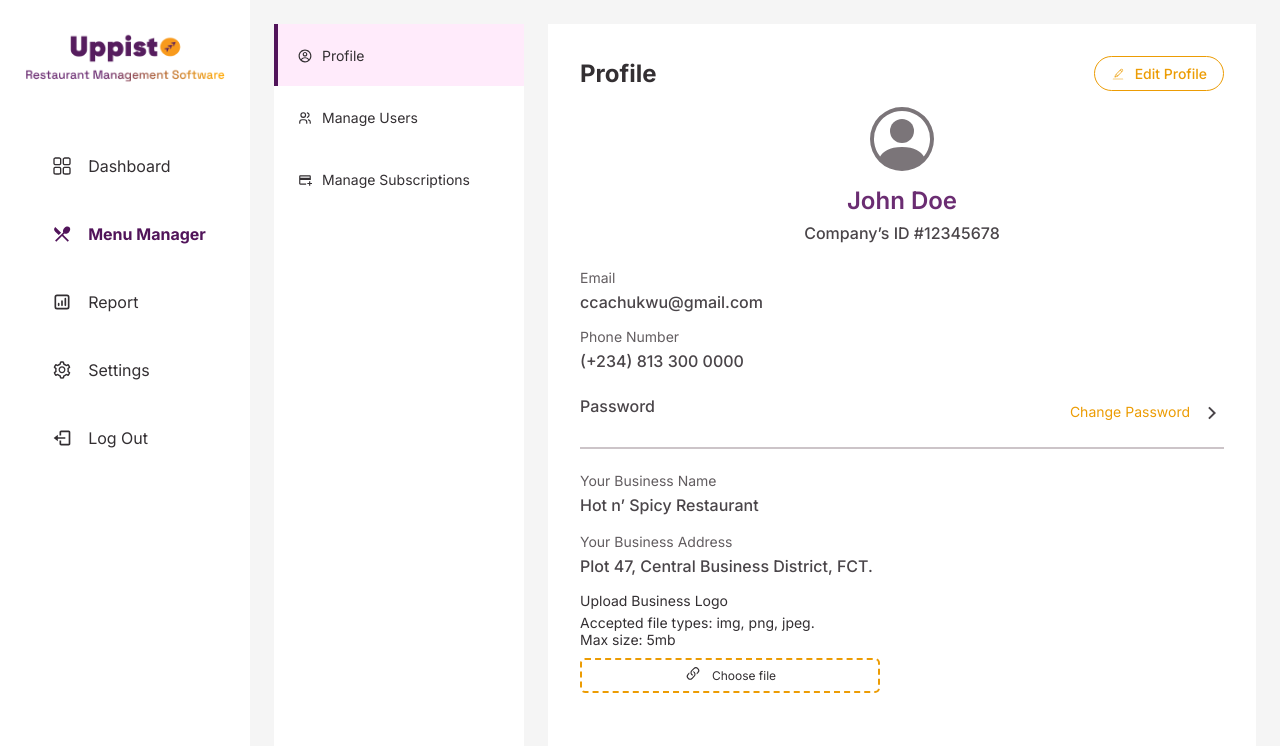
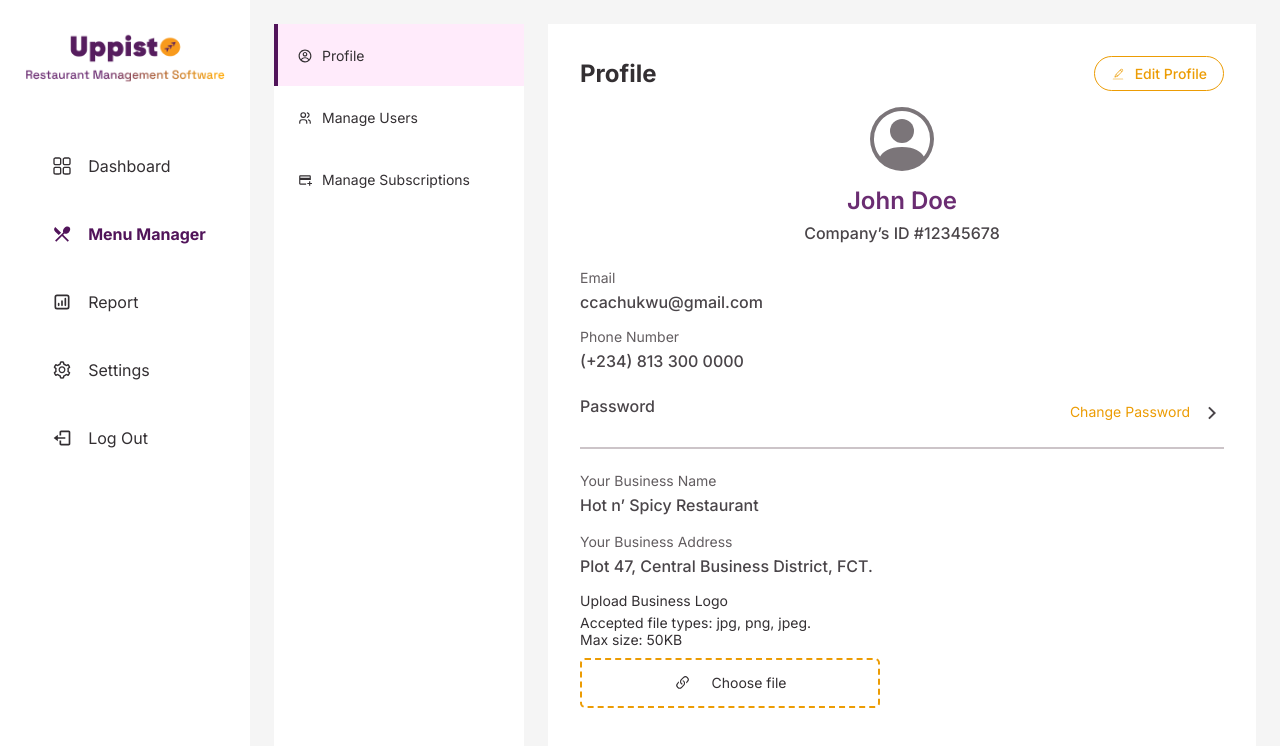
Before and after one commit to King-Mikaelson/vigilant-octo-enigma, a React (Create React App) app: page /settings/profile in a window 1280 px wide. Shown: the top 746 px of the page. Built offline with nearby package versions, Linux system fonts and the light colour scheme.

Commit message:
FEAT/added Profile settings page

```diff
--- a/src/components/admin/settings/adminSettings/profile/index.tsx
+++ /dev/null
@@ -1,73 +0,0 @@
-import { Link, useNavigate } from "react-router-dom";
-import { CiEdit } from "react-icons/ci";
-import { BsLink45Deg, BsPersonCircle } from "react-icons/bs";
-import { RiArrowRightSLine } from "react-icons/ri";
-
-const Profile = () => {
-  return (
-    <div className="profile-container">
-      <div className="profile-header">
-        <h3>Profile</h3>
-        <button>
-          <Link to="/settings/editprofile" className="profile-link-btn">
-            <CiEdit />
-            Edit Profile
-          </Link>
-        </button>
-      </div>
-      <div className="profile-name">
-        <span>
-          <BsPersonCircle />
-        </span>
-        <h3>John Doe</h3>
-        <p>Company’s ID #12345678</p>
-      </div>
-      <div className="profile-body">
-        <div className="body-email">
-          <span className="span1">Email</span>
-          <p>ccachukwu@gmail.com</p>
-        </div>
-        <div className="body-phone">
-          <span className="span1">Phone Number</span>
-          <p>(+234) 813 300 0000</p>
-        </div>
-        <div className="body-password">
-          <span>Password</span>
-          <div className="change-password">
-            <p>Change Password</p>
-            <span>
-              <RiArrowRightSLine />
-            </span>
-          </div>
-        </div>
-      </div>
-      <hr className="profile-hr" />
-      {/* business deeets */}
-      <div className="business-body">
-        <div className="biz-name">
-          <span>Your Business Name</span>
-          <p>Hot n’ Spicy Restaurant</p>
-        </div>
-        <div className="biz-address">
-          <span>Your Business Address</span>
-          <p>Plot 47, Central Business District, FCT.</p>
-        </div>
-        <div className="biz-logo">
-          <span>Upload Business Logo</span>
-          <p className="img-type">Accepted file types: img, png, jpeg.</p>
-          <p className="max-mb">Max size: 5mb</p>
-          <div className="logo-input">
-            <input type="file" />
-            <div>
-              <span>
-                <BsLink45Deg size={18} />
-              </span>
-              Choose file
-            </div>
-          </div>
-        </div>
-      </div>
-    </div>
-  );
-};
-export default Profile;
--- a/src/components/admin/settings/adminSettings/layout/index.tsx
+++ b/src/components/admin/settings/layout/index.tsx
@@ -3,7 +3,7 @@ import { CgProfile } from "react-icons/cg";
 import { MdAddCard } from "react-icons/md";
 import { TbUsers } from "react-icons/tb";
 import { NavLink, useLocation } from "react-router-dom";
-import DashboardLayout from "../../../../../layout/dashboardLayout";
+import DashboardLayout from "../../../../layout/dashboardLayout";
 interface SettingsLayoutProps {
   children: React.ReactNode;
 }
--- a/src/components/admin/settings/adminSettings/profile/EditProfile.tsx
+++ b/src/components/admin/settings/profile/EditProfile.tsx
@@ -5,8 +5,8 @@ import { isValidPhoneNumber } from "react-phone-number-input";
 import { useNavigate } from "react-router-dom";
 import { MdArrowBackIos } from "react-icons/md";
 import SettingsLayout from "../layout";
-import Input from "../../../../ui/Input";
-import Button from "../../../../ui/button";
+import Input from "../../../ui/Input";
+import Button from "../../../ui/button";
 
 export default function EditProfile() {
   const navigate = useNavigate();
--- /dev/null
+++ b/src/components/admin/settings/profile/index.tsx
@@ -0,0 +1,122 @@
+import { Link } from "react-router-dom";
+import { CiEdit } from "react-icons/ci";
+import { BsLink45Deg, BsPersonCircle } from "react-icons/bs";
+import { RiArrowRightSLine } from "react-icons/ri";
+
+const Profile = () => {
+  const handleSubmit = (event: React.FormEvent<HTMLFormElement>) => {
+    event.preventDefault();
+  };
+
+  const handleFileChange = (e: React.ChangeEvent<HTMLInputElement>) => {
+    const file = e.target.files?.[0];
+    if (!file) return;
+    const fileName = file.name;
+    const fileSize = file.size / 1024; // convert to KB
+    const maxSize = 50;
+    if (fileSize > maxSize) {
+      e.target.value = "";
+      document.getElementById(
+        "file-name"
+      )!.textContent = `File size should not exceed ${maxSize}KB`;
+      document.getElementById("file-name")!.style.color = "red";
+    } else {
+      document.getElementById("file-name")!.textContent = fileName;
+      document.getElementById("file-name")!.style.color = "black";
+    }
+  };
+
+  return (
+    <div className="profile-container">
+      <div className="profile-header">
+        <h3>Profile</h3>
+        <button>
+          <Link to="/settings/editprofile" className="profile-link-btn">
+            <CiEdit />
+            Edit Profile
+          </Link>
+        </button>
+      </div>
+      <div className="profile-name">
+        <span>
+          <BsPersonCircle />
+        </span>
+        <h3>John Doe</h3>
+        <p>Company’s ID #12345678</p>
+      </div>
+      <div className="profile-body">
+        <div className="body-email">
+          <span className="span1">Email</span>
+          <p>ccachukwu@gmail.com</p>
+        </div>
+        <div className="body-phone">
+          <span className="span1">Phone Number</span>
+          <p>(+234) 813 300 0000</p>
+        </div>
+        <div className="body-password">
+          <span>Password</span>
+          <div className="change-password">
+            <p>Change Password</p>
+            <span>
+              <RiArrowRightSLine />
+            </span>
+          </div>
+        </div>
+      </div>
+      <hr className="profile-hr" />
+      {/* business deeets */}
+      <div className="business-body">
+        <div className="biz-name">
+          <span>Your Business Name</span>
+          <p>Hot n’ Spicy Restaurant</p>
+        </div>
+        <div className="biz-address">
+          <span>Your Business Address</span>
+          <p>Plot 47, Central Business District, FCT.</p>
+        </div>
+        <div className="biz-logo">
+          <span>Upload Business Logo</span>
+          <p className="img-type">Accepted file types: jpg, png, jpeg.</p>
+          <p className="max-mb">Max size: 50KB</p>
+          <form onSubmit={handleSubmit}>
+            <label htmlFor="avatar-input">
+              <div
+                className="logo-input"
+                style={{
+                  height: "50px",
+                  cursor: "pointer",
+                  position: "relative",
+                }}
+              >
+                <div
+                  className="logo-input-text"
+                  style={{
+                    position: "absolute",
+                    display: "flex",
+                    gap: "20px",
+                    top: "50%",
+                    left: "50%",
+                    transform: "translate(-50%, -50%)",
+                  }}
+                >
+                  <BsLink45Deg size={18} />
+                  Choose file
+                </div>
+
+                <input
+                  type="file"
+                  id="avatar-input"
+                  accept=".png, .jpg, .jpeg"
+                  onChange={handleFileChange}
+                  className="logo-input-file"
+                />
+              </div>
+            </label>
+          </form>
+          <span id="file-name"></span>
+        </div>
+      </div>
+    </div>
+  );
+};
+export default Profile;
--- a/src/styleGuides.tsx
+++ b/src/styleGuides.tsx
@@ -10,7 +10,7 @@ import DashboardAdmin from "./features/admin/dashboard-admin";
 import TopMenu from "./components/topMenu";
 import DashboardCard from "./components/admin/dashboardCard";
 import DashboardContent from "./components/admin/dashboardContent";
-import EditProfile from "./components/admin/settings/adminSettings/profile/EditProfile";
+import EditProfile from "./components/admin/settings/profile/EditProfile";
 export default function StyleGuides() {
   return (
     <div>
--- a/src/styles/components/_settings.scss
+++ b/src/styles/components/_settings.scss
@@ -142,25 +142,17 @@
             }
 
             .logo-input {
-                display: flex;
-                align-items: center;
                 border: 2px dashed $secondary-color;
                 border-radius: 5px;
-                padding: 5px;
-                width: 300px;
+                width: "300px";
 
-                input[type="file"] {
-                    display: none;
-                }
-
-                div {
-                    display: flex;
-                    align-items: center;
-                    cursor: pointer;
-                    text-align: center;
-                    gap: 10px;
-                    font-size: 12px;
-                    margin: 0 auto;
+                .logo-input-file {
+                    width: 0;
+                    height: 0;
+                    opacity: 0;
+                    position: "absolute";
+                    top: 0;
+                    left: 0;
                 }
             }
         }
```
Also changed, not shown: src/routes/index.tsx (+4 -4 lines), src/components/admin/settings/index.tsx (renamed from src/components/admin/settings/adminSettings/index.tsx), src/components/admin/settings/manageSub/index.tsx (renamed from src/components/admin/settings/adminSettings/manageSub/index.tsx), src/components/admin/settings/manageUsers/index.tsx (renamed from src/components/admin/settings/adminSettings/manageUsers/index.tsx).
